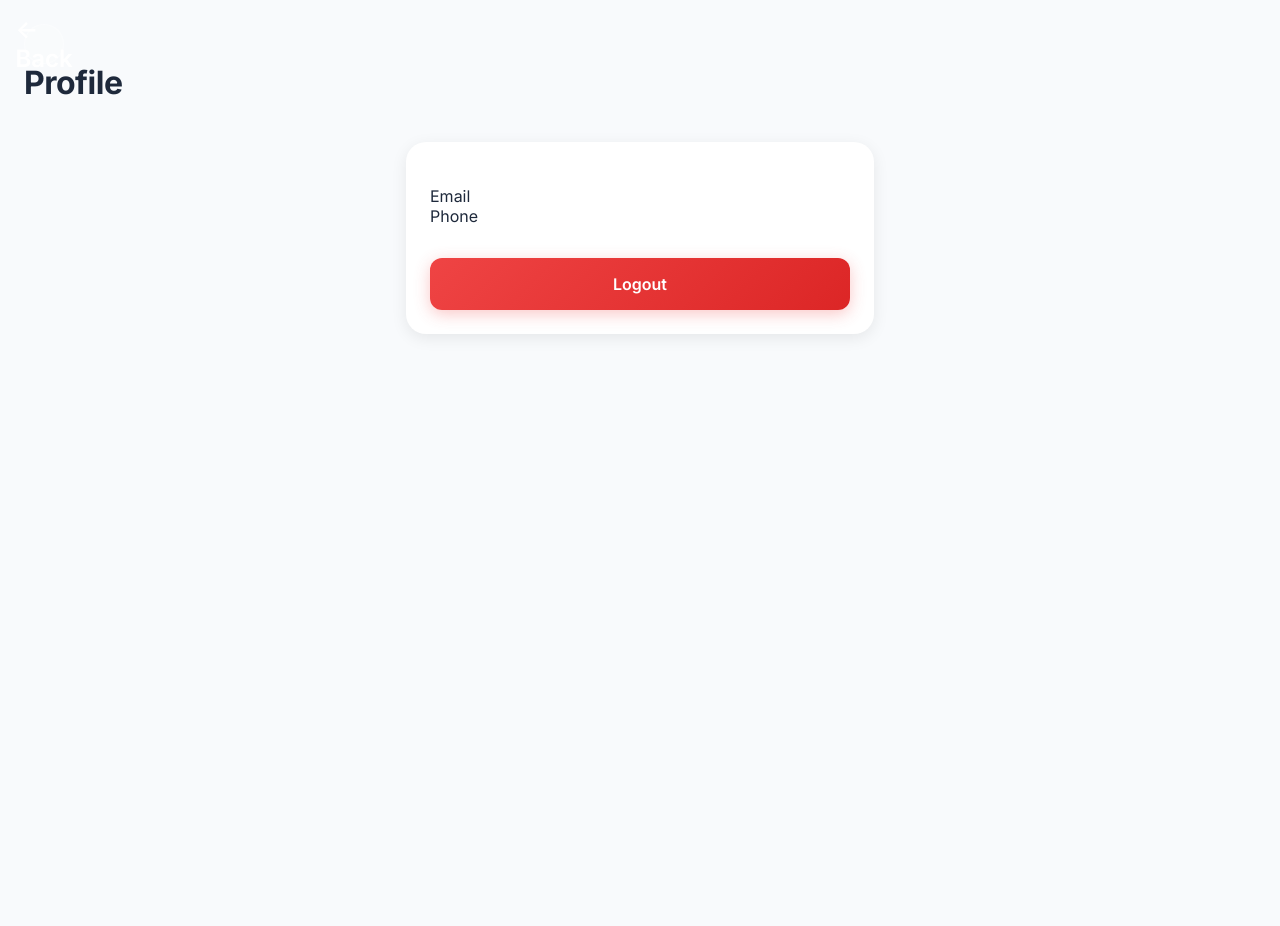
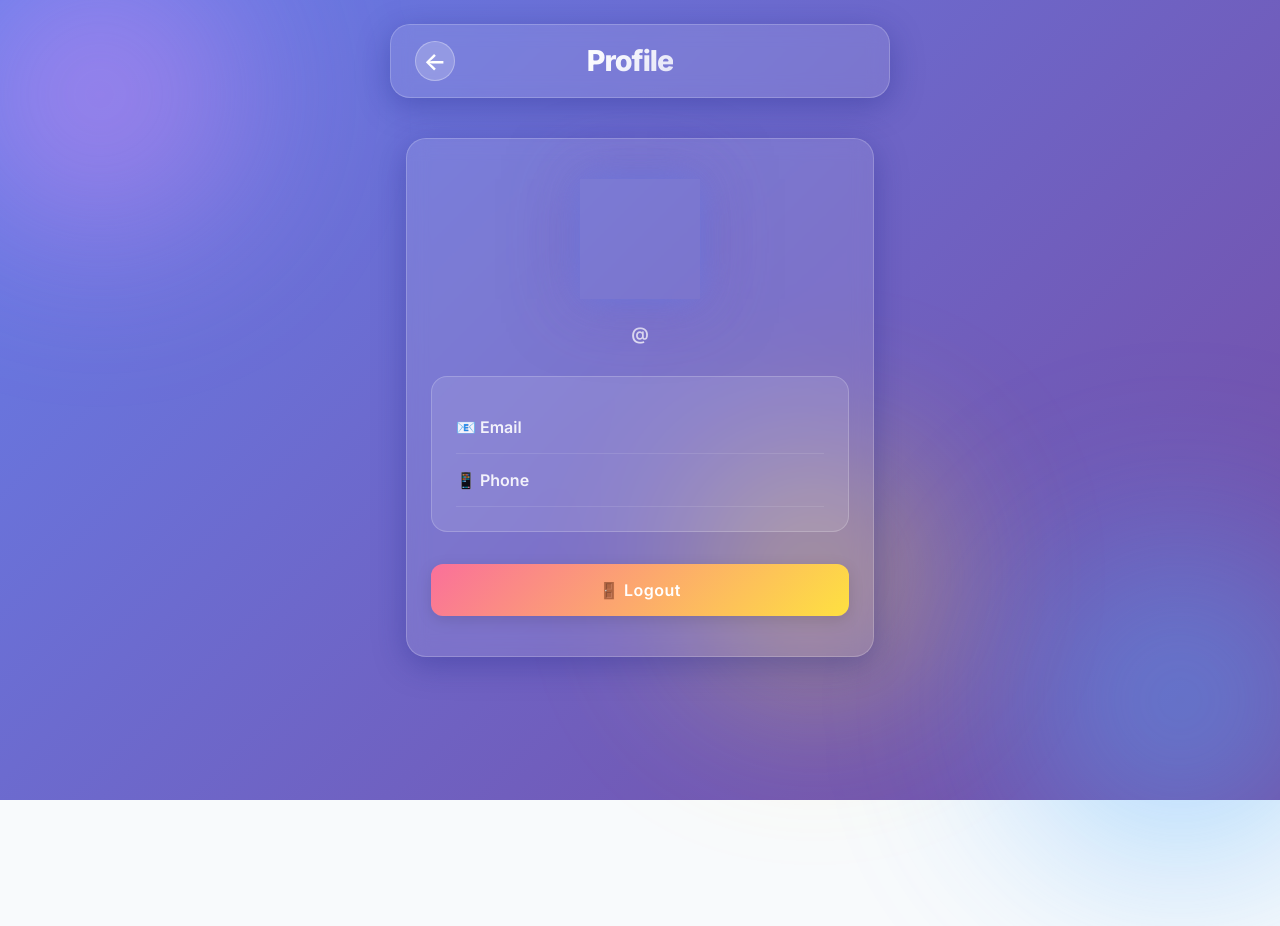
Before and after one commit to reputation-1989/promitto, a React (Vite) app in the folder frontend/: page /profile in a window 1280 px wide. Built offline with nearby package versions, Linux system fonts and the light colour scheme; no server answers; sample sign-in values are in the browser's storage; the HTML template or start-up script is replaced by a standard one.

Commit message:
Transform Search and Profile pages into premium experience

```diff
--- a/frontend/src/pages/Profile.jsx
+++ b/frontend/src/pages/Profile.jsx
@@ -1,5 +1,7 @@
 import { useState, useEffect } from 'react'
 import { useNavigate, Link } from 'react-router-dom'
+import { motion } from 'framer-motion'
+import toast from 'react-hot-toast'
 import api from '../utils/api'
 import './Dashboard.css'
 
@@ -18,6 +20,7 @@ function Profile({ setAuth }) {
       setUser(response.data)
     } catch (error) {
       console.error('Error fetching user:', error)
+      toast.error('Failed to load profile')
     } finally {
       setLoading(false)
     }
@@ -28,59 +31,130 @@ function Profile({ setAuth }) {
       localStorage.removeItem('token')
       localStorage.removeItem('user')
       setAuth(false)
+      toast.success('Logged out successfully')
       navigate('/login')
     }
   }
 
   if (loading) {
     return (
-      <div className="container">
-        <p>Loading...</p>
+      <div className="dashboard">
+        <div className="loading-state">
+          <motion.div
+            className="loading-spinner"
+            animate={{ rotate: 360 }}
+            transition={{ duration: 1, repeat: Infinity, ease: 'linear' }}
+          >
+            👤
+          </motion.div>
+          <p>Loading profile...</p>
+        </div>
       </div>
     )
   }
 
   return (
     <div className="dashboard">
-      <div className="dashboard-header">
-        <Link to="/dashboard" className="back-button">← Back</Link>
-        <h1>Profile</h1>
-        <div style={{ width: '60px' }}></div>
+      {/* Animated Background */}
+      <div className="animated-bg">
+        <div className="gradient-orb orb-1"></div>
+        <div className="gradient-orb orb-2"></div>
+        <div className="gradient-orb orb-3"></div>
       </div>
 
+      {/* Header */}
+      <motion.div
+        className="dashboard-header"
+        initial={{ y: -20, opacity: 0 }}
+        animate={{ y: 0, opacity: 1 }}
+      >
+        <div className="header-content glass-card">
+          <Link to="/dashboard" className="back-button glass-btn">←</Link>
+          <h1 className="logo-text">Profile</h1>
+          <div style={{ width: '60px' }}></div>
+        </div>
+      </motion.div>
+
       <div className="container">
-        <div className="card">
-          <div className="profile-view">
-            <div className="user-avatar large">
+        <motion.div
+          className="card glass-card"
+          initial={{ scale: 0.9, opacity: 0 }}
+          animate={{ scale: 1, opacity: 1 }}
+          transition={{ delay: 0.2 }}
+        >
+          <div className="profile-view" style={{ textAlign: 'center', padding: '1rem 0' }}>
+            <motion.div
+              className="user-avatar-xl glow"
+              style={{ margin: '0 auto 1.5rem' }}
+              whileHover={{ scale: 1.1, rotate: 5 }}
+              animate={{
+                boxShadow: [
+                  '0 0 30px rgba(102, 126, 234, 0.6)',
+                  '0 0 50px rgba(118, 75, 162, 0.8)',
+                  '0 0 30px rgba(102, 126, 234, 0.6)'
+                ]
+              }}
+              transition={{ duration: 2, repeat: Infinity }}
+            >
               {user?.displayName?.[0]}
-            </div>
-            <h2>{user?.displayName}</h2>
-            <p className="username">@{user?.username}</p>
+            </motion.div>
 
-            <div className="profile-details">
-              <div className="detail-row">
-                <span className="label">Email</span>
-                <span className="value">{user?.email}</span>
+            <h2 style={{ color: 'white', marginBottom: '0.5rem', fontSize: '2rem', fontWeight: '800' }}>
+              {user?.displayName}
+            </h2>
+            <p style={{ color: 'rgba(255, 255, 255, 0.8)', fontWeight: '600', fontSize: '1.1rem', marginBottom: '2rem' }}>
+              @{user?.username}
+            </p>
+
+            <div style={{
+              marginTop: '2rem',
+              textAlign: 'left',
+              background: 'rgba(255, 255, 255, 0.1)',
+              padding: '1.5rem',
+              borderRadius: '16px',
+              border: '1px solid rgba(255, 255, 255, 0.2)'
+            }}>
+              <div style={{
+                display: 'flex',
+                justifyContent: 'space-between',
+                padding: '1rem 0',
+                borderBottom: '1px solid rgba(255, 255, 255, 0.1)'
+              }}>
+                <span style={{ fontWeight: '600', color: 'rgba(255, 255, 255, 0.9)' }}>📧 Email</span>
+                <span style={{ color: 'white' }}>{user?.email}</span>
               </div>
-              <div className="detail-row">
-                <span className="label">Phone</span>
-                <span className="value">
+              <div style={{
+                display: 'flex',
+                justifyContent: 'space-between',
+                padding: '1rem 0',
+                borderBottom: '1px solid rgba(255, 255, 255, 0.1)'
+              }}>
+                <span style={{ fontWeight: '600', color: 'rgba(255, 255, 255, 0.9)' }}>📱 Phone</span>
+                <span style={{ color: 'white' }}>
                   {user?.phoneNumbers?.find(p => p.isPrimary)?.number}
                 </span>
               </div>
               {user?.bio && (
-                <div className="detail-row">
-                  <span className="label">Bio</span>
-                  <span className="value">{user.bio}</span>
+                <div style={{
+                  padding: '1rem 0'
+                }}>
+                  <span style={{ fontWeight: '600', color: 'rgba(255, 255, 255, 0.9)', display: 'block', marginBottom: '0.5rem' }}>📝 Bio</span>
+                  <span style={{ color: 'white' }}>{user.bio}</span>
                 </div>
               )}
             </div>
 
-            <button onClick={handleLogout} className="btn btn-danger" style={{ marginTop: '2rem' }}>
-              Logout
-            </button>
+            <motion.button
+              onClick={handleLogout}
+              className="btn-premium danger-btn"
+              whileHover={{ scale: 1.05 }}
+              whileTap={{ scale: 0.95 }}
+              style={{ marginTop: '2rem' }}
+            >
+              🚪 Logout
+            </motion.button>
           </div>
-        </div>
+        </motion.div>
       </div>
     </div>
   )
--- a/frontend/src/pages/Search.jsx
+++ b/frontend/src/pages/Search.jsx
@@ -1,18 +1,18 @@
 import { useState } from 'react'
 import { useNavigate, Link } from 'react-router-dom'
+import { motion } from 'framer-motion'
+import toast from 'react-hot-toast'
 import api from '../utils/api'
 import './Dashboard.css'
 
 function Search() {
   const [searchUsername, setSearchUsername] = useState('')
   const [searchResult, setSearchResult] = useState(null)
-  const [error, setError] = useState('')
   const [loading, setLoading] = useState(false)
   const navigate = useNavigate()
 
   const handleSearch = async (e) => {
     e.preventDefault()
-    setError('')
     setSearchResult(null)
     setLoading(true)
 
@@ -20,9 +20,10 @@ function Search() {
       const response = await api.get(`/connection/search/${searchUsername}`)
       if (response.data.available) {
         setSearchResult(response.data.user)
+        toast.success('✓ User found!')
       }
     } catch (err) {
-      setError(err.response?.data?.message || 'User not found')
+      toast.error(err.response?.data?.message || 'User not found')
     } finally {
       setLoading(false)
     }
@@ -33,58 +34,118 @@ function Search() {
       await api.post('/connection/send-request', {
         recipientId: searchResult.id
       })
-      alert('Connection request sent!')
-      navigate('/dashboard')
+      toast.success('🎉 Connection request sent!')
+      setTimeout(() => {
+        navigate('/dashboard')
+      }, 1000)
     } catch (err) {
-      alert(err.response?.data?.message || 'Failed to send request')
+      toast.error(err.response?.data?.message || 'Failed to send request')
     }
   }
 
   return (
     <div className="dashboard">
-      <div className="dashboard-header">
-        <Link to="/dashboard" className="back-button">← Back</Link>
-        <h1>Search</h1>
-        <div style={{ width: '60px' }}></div>
+      {/* Animated Background */}
+      <div className="animated-bg">
+        <div className="gradient-orb orb-1"></div>
+        <div className="gradient-orb orb-2"></div>
+        <div className="gradient-orb orb-3"></div>
       </div>
 
+      {/* Header */}
+      <motion.div
+        className="dashboard-header"
+        initial={{ y: -20, opacity: 0 }}
+        animate={{ y: 0, opacity: 1 }}
+      >
+        <div className="header-content glass-card">
+          <Link to="/dashboard" className="back-button glass-btn">←</Link>
+          <h1 className="logo-text">Search</h1>
+          <div style={{ width: '60px' }}></div>
+        </div>
+      </motion.div>
+
       <div className="container">
-        <div className="card">
+        <motion.div
+          className="card glass-card"
+          initial={{ scale: 0.9, opacity: 0 }}
+          animate={{ scale: 1, opacity: 1 }}
+          transition={{ delay: 0.2 }}
+        >
           <form onSubmit={handleSearch}>
             <div className="input-group">
-              <label>Search by Username</label>
-              <input
+              <label style={{ color: 'rgba(255, 255, 255, 0.95)' }}>🔍 Search by Username</label>
+              <motion.input
                 type="text"
                 value={searchUsername}
                 onChange={(e) => setSearchUsername(e.target.value)}
                 placeholder="Enter username"
                 required
+                whileFocus={{ scale: 1.02 }}
+                style={{
+                  background: 'rgba(255, 255, 255, 0.1)',
+                  border: '2px solid rgba(255, 255, 255, 0.2)',
+                  color: 'white'
+                }}
               />
             </div>
-            <button type="submit" className="btn btn-primary" disabled={loading}>
-              {loading ? 'Searching...' : 'Search'}
-            </button>
+            <motion.button
+              type="submit"
+              className="btn-premium gradient-btn"
+              disabled={loading}
+              whileHover={{ scale: 1.02 }}
+              whileTap={{ scale: 0.98 }}
+            >
+              {loading ? 'Searching...' : '🔍 Search'}
+            </motion.button>
           </form>
-        </div>
-
-        {error && (
-          <div className="error-message">{error}</div>
-        )}
+        </motion.div>
 
         {searchResult && (
-          <div className="card">
-            <div className="search-result">
-              <div className="user-avatar large">
+          <motion.div
+            className="card glass-card"
+            initial={{ scale: 0.8, opacity: 0, y: 20 }}
+            animate={{ scale: 1, opacity: 1, y: 0 }}
+            transition={{ type: 'spring', stiffness: 200 }}
+          >
+            <div className="search-result" style={{ textAlign: 'center' }}>
+              <motion.div
+                className="user-avatar-large glow"
+                style={{ margin: '0 auto 1.5rem' }}
+                whileHover={{ scale: 1.1, rotate: 5 }}
+              >
                 {searchResult.displayName[0]}
-              </div>
-              <h2>{searchResult.displayName}</h2>
-              <p className="username">@{searchResult.username}</p>
-              {searchResult.bio && <p className="bio">{searchResult.bio}</p>}
-              <button onClick={handleSendRequest} className="btn btn-primary" style={{ marginTop: '1rem' }}>
-                Send Connection Request
-              </button>
+              </motion.div>
+
+              <h2 style={{ color: 'white', marginBottom: '0.5rem', fontWeight: '700' }}>
+                {searchResult.displayName}
+              </h2>
+              <p style={{ color: 'rgba(255, 255, 255, 0.8)', fontWeight: '600', fontSize: '1rem', marginBottom: '1rem' }}>
+                @{searchResult.username}
+              </p>
+
+              {searchResult.bio && (
+                <p style={{ color: 'rgba(255, 255, 255, 0.7)', fontStyle: 'italic', marginBottom: '2rem' }}>
+                  {searchResult.bio}
+                </p>
+              )}
+
+              <motion.button
+                onClick={handleSendRequest}
+                className="btn-premium gradient-btn"
+                whileHover={{ scale: 1.05 }}
+                whileTap={{ scale: 0.95 }}
+              >
+                💌 Send Connection Request
+              </motion.button>
             </div>
-          </div>
+
+            <div className="decorative-elements">
+              <div className="sparkle sparkle-1">✨</div>
+              <div className="sparkle sparkle-2">💫</div>
+              <div className="sparkle sparkle-3">⭐</div>
+            </div>
+          </motion.div>
         )}
       </div>
     </div>
```
